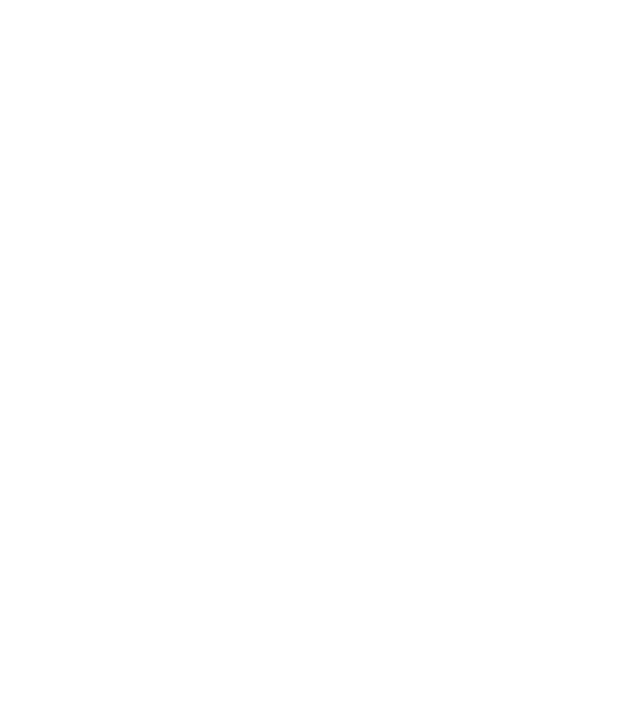
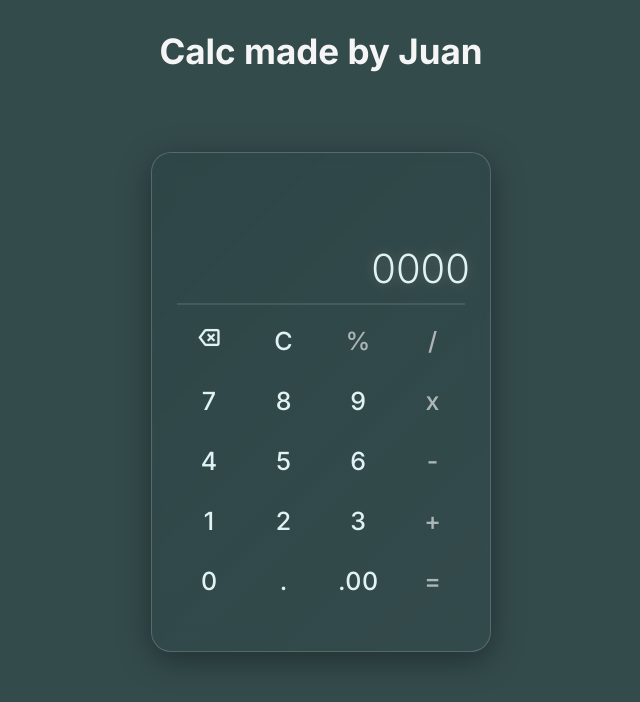
Before and after one commit to juan1jose3/Odin-calculator, a plain HTML site: page index.html in a window 1280 px wide. Shown: the whole page, without its empty margins (319-959 px from the left). Drawn offline with nearby package versions, Linux system fonts and the light colour scheme.

Commit message:
UI done but it does not interact with js

```diff
--- a/index.html
+++ b/index.html
@@ -3,10 +3,74 @@
 <head>
     <meta charset="UTF-8">
     <meta name="viewport" content="width=device-width, initial-scale=1.0">
-    <title>Document</title>
+
+    <link rel="stylesheet" href="https://fonts.googleapis.com/css2?family=Material+Symbols+Outlined:opsz,wght,FILL,GRAD@20..48,100..700,0..1,-50..200&icon_names=backspace" />
+
+    <link rel="preconnect" href="https://fonts.googleapis.com">
+    <link rel="preconnect" href="https://fonts.gstatic.com" crossorigin>
+    <link href="https://fonts.googleapis.com/css2?family=Inter:ital,opsz,wght@0,14..32,100..900;1,14..32,100..900&display=swap" rel="stylesheet">
+
+    <link rel="stylesheet" href="styles/main.css">
+    <title>My calc</title>
 </head>
 <body>
+    <div class="mainContainer">
+        <h1 class="title">Calc made by Juan</h1>
+        <div class="calcContainer">
+            <div class="glass">
+                <div class="answerPanel">
+                    0000
+                </div>
 
+                <div class="separator">
+                    <hr>
+                </div>
+
+                <div class="buttonPanel">
+                    <div class="buttonRow">
+                        <button class="material-symbols-outlined calcButton">
+                        backspace
+                        </button>
+
+                        <button class="calcButton">C</button>
+                        <button class="calcButton operator">%</button>
+                        <button class="calcButton operator">/</button>
+
+                    </div>
+
+                    <div class="buttonRow">
+                        <button class="calcButton">7</button>
+                        <button class="calcButton">8</button>
+                        <button class="calcButton">9</button>
+                        <button class="calcButton operator">x</button>
+                    </div>
+
+                    <div class="buttonRow">
+                        <button class="calcButton">4</button>
+                        <button class="calcButton">5</button>
+                        <button class="calcButton">6</button>
+                        <button class="calcButton operator">-</button>
+                    </div>
+
+                    <div class="buttonRow">
+                        <button class="calcButton">1</button>
+                        <button class="calcButton">2</button>
+                        <button class="calcButton">3</button>
+                        <button class="calcButton operator">+</button>
+                    </div>
+
+                    <div class="buttonRow">
+                        <button class="calcButton">0</button>
+                        <button class="calcButton">.</button>
+                        <button class="calcButton">.00</button>
+                        <button class="calcButton operator">=</button>
+                    </div>
+
+                </div>
+
+            </div>
+        </div>
+    </div>
 </body>
 
 <script src="js/calcFun.js" defer></script>
--- a/styles/main.css
+++ b/styles/main.css
@@ -0,0 +1,106 @@
+*{
+    margin: 0;
+    padding: 0;
+    box-sizing: border-box;
+    font-family: "Inter", sans-serif;
+    color: #E0F2F1;
+}
+
+
+body{
+    background-color: rgba(2,31,32,0.8);
+}
+
+
+.title{
+    text-align: center;
+    padding-top: 30px;
+    color: #F5F5F5;
+    font-size: 35px;
+
+}
+
+.calcContainer{
+    margin-top: 80px;
+    display: flex;
+    justify-content: center;
+    align-items: center;
+
+}
+
+.glass{
+    background:linear-gradient(135deg,rgba(2,31,32,0.1), rgba(2,31,32,0));
+    backdrop-filter: blur(10px);
+    -webkit-backdrop-filter: blur(10px);
+
+    border-radius: 20px;
+    border: 1px solid rgba(255, 255, 255, 0.18);
+    box-shadow: 0 8px 32px 0 rgba(0, 0, 0, 0.37);
+
+    width: 340px;
+    height: 500px;
+}
+
+
+.answerPanel{
+    height: 150px;
+    font-size: 40px;
+    font-weight: 300;
+    text-shadow: 0 0 12px rgba(255, 255, 255, 0.2);
+    display: flex;
+    justify-content: flex-end;
+    align-items: flex-end;
+    white-space: nowrap;
+    overflow: hidden;
+    text-overflow: ellipsis;
+    padding-bottom: 10px;
+    padding-right: 20px;
+}
+
+
+.separator{
+    display: flex;
+    justify-content: center;
+}
+
+hr{
+    text-align: center;
+    width: 85%;
+    border: 1px solid rgba(255, 255, 255, 0.1);
+}
+
+
+.buttonPanel{
+    margin-top: 20px;
+    display: flex;
+    flex-direction: column;
+    align-items: center;
+    justify-content: center;
+    gap: 30px;
+
+}
+
+.calcButton{
+    background-color: transparent;
+    border:none;
+    outline: none;
+    text-decoration: none;
+    cursor: pointer;
+    font-size: 25px;
+    font-weight: 500;
+    letter-spacing: 0.5px;
+    text-align: center;
+
+    width: 70px;
+
+}
+
+.calcButton.operator{
+    color:rgba(255, 255, 255, 0.6);
+}
+
+.calcButton:hover{
+    background: rgba(255, 255, 255, 0.05);
+    transition: all 0.2s ease;
+    border-radius: 20px;
+}
```
